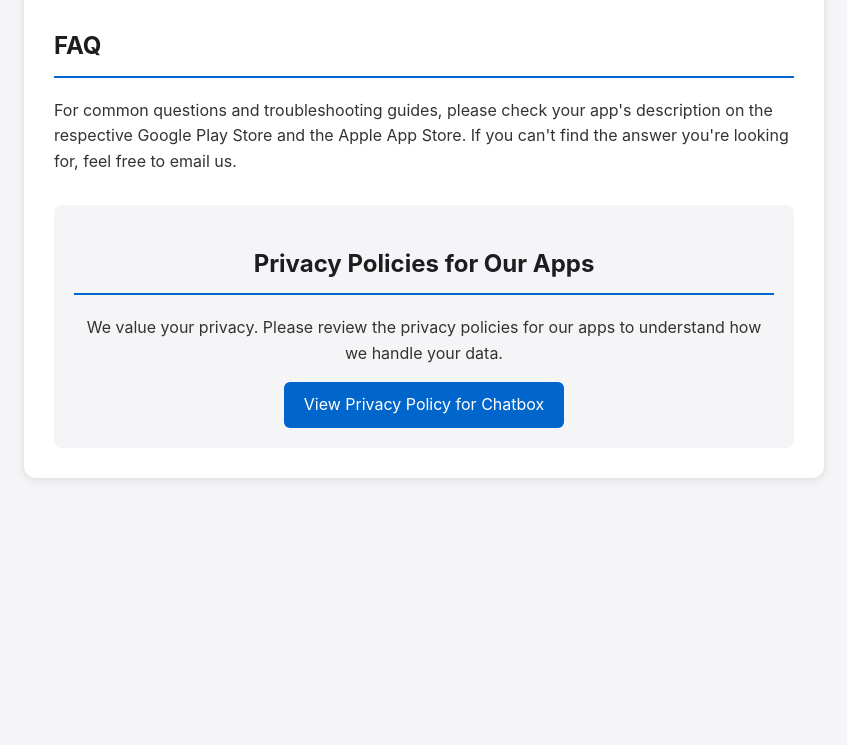
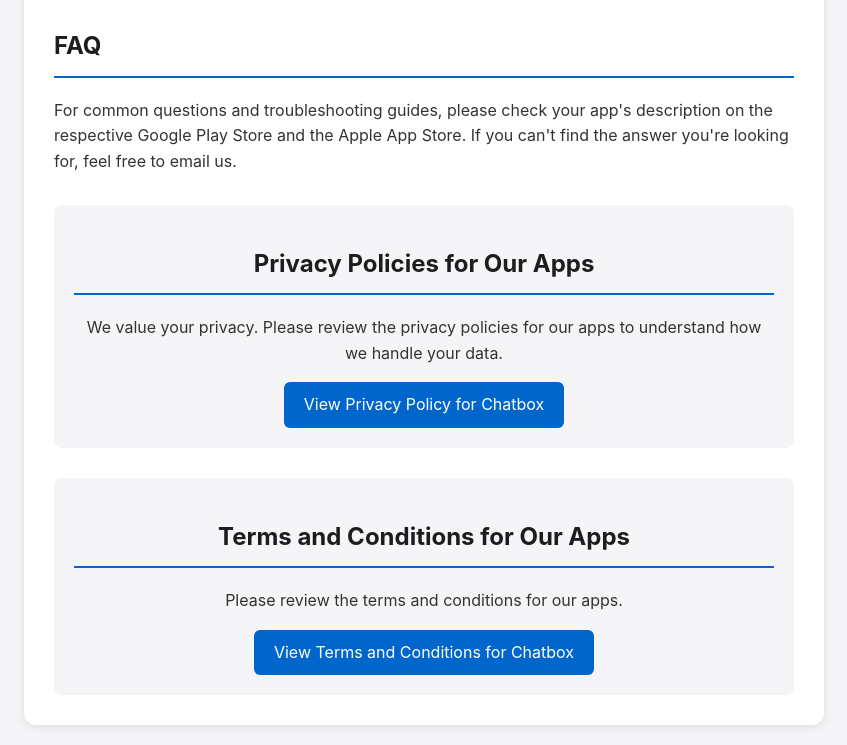
Before and after one commit to raahimkhan/Developer-Home-Page-And-Support, a plain HTML site: page index.html in a window 1280 px wide. Shown: the part 895-1640 px from the top of the page, without its empty margins (216-1063 px from the left). Before the commit the page ends 1393 px from the top, so only its background shows below. Drawn offline with Linux system fonts and the light colour scheme.

Commit message:
Update index.html

```diff
--- a/index.html
+++ b/index.html
@@ -137,6 +137,12 @@
             <p>We value your privacy. Please review the privacy policies for our apps to understand how we handle your data.</p>
             <a href="https://raahimkhan.github.io/Chatbox-Privacy-Policy/" target="_blank">View Privacy Policy for Chatbox</a>
         </div>
+
+        <div class="privacy-policy">
+            <h2>Terms and Conditions for Our Apps</h2>
+            <p>Please review the terms and conditions for our apps.</p>
+            <a href="https://raahimkhan.github.io/Chatbox-Terms-And-Conditions/" target="_blank">View Terms and Conditions for Chatbox</a>
+        </div>
     </div>
 </body>
 </html>
```
